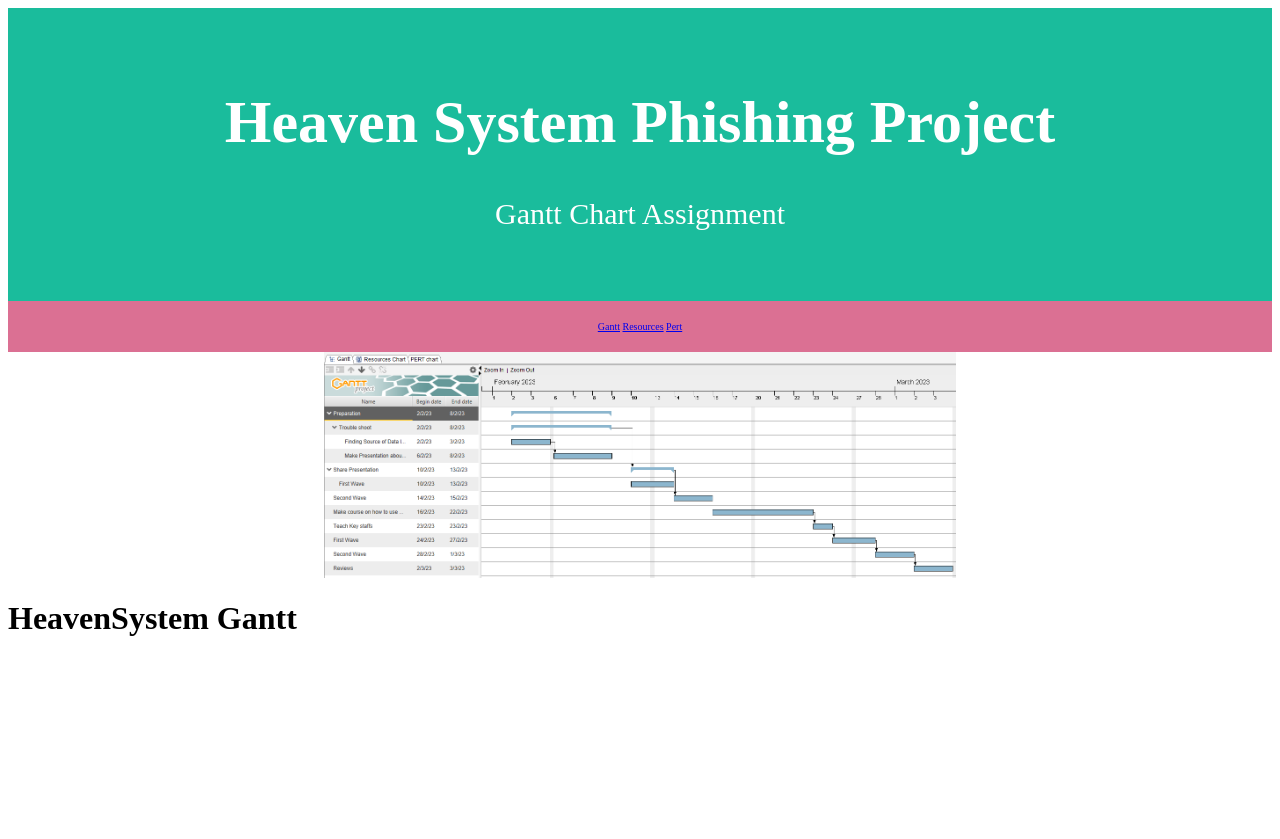
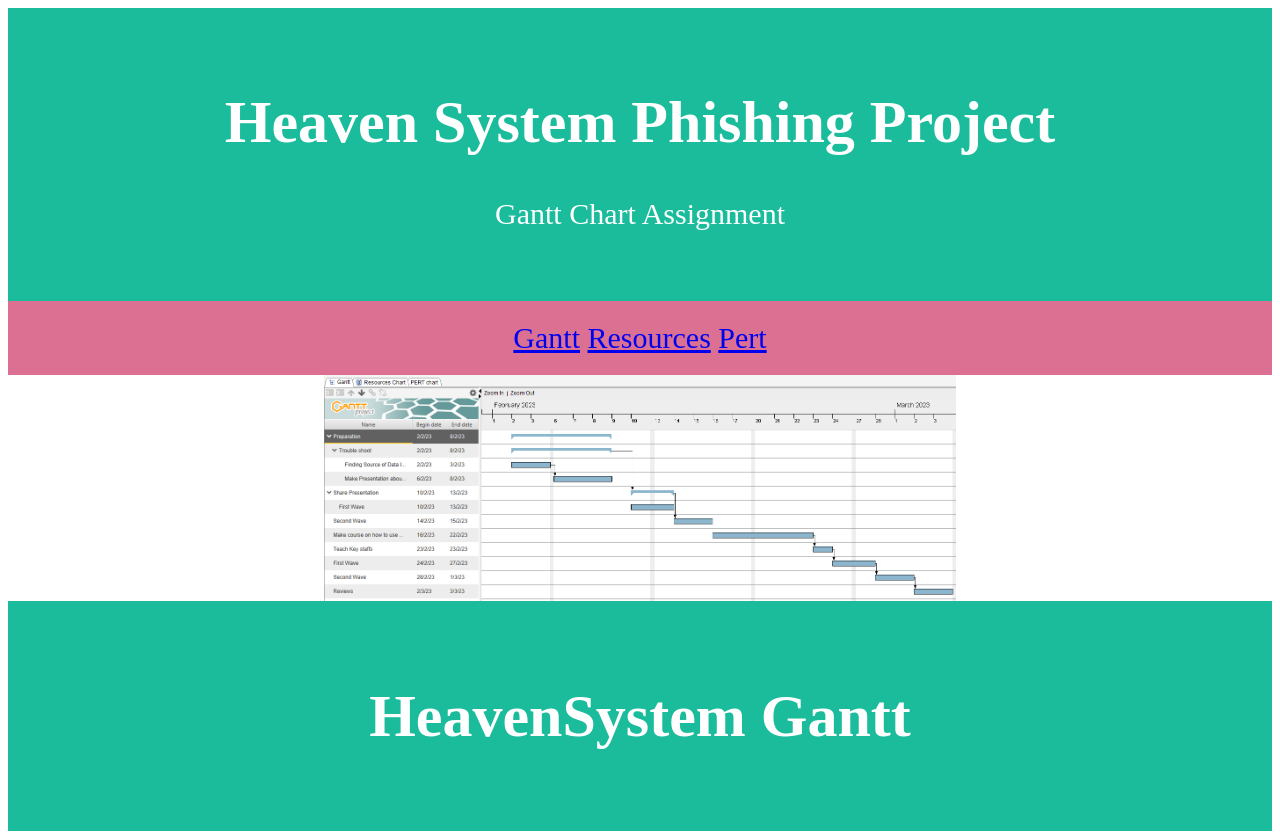
Before and after one commit to FakeSpec/gantt, a plain HTML site: page index.html in a window 1280 px wide. Before the commit the page ends 800 px from the top, so only its background shows below. Drawn offline with Linux system fonts and the light colour scheme.

Commit message:
Update mystyle.css

```diff
--- a/mystyle.css
+++ b/mystyle.css
@@ -11,7 +11,7 @@
     text-align: center;
     background: palevioletred;
     color: beige;
-    font-size: 10px;
+    font-size: 30px;
   }
 
   .center {
@@ -20,3 +20,11 @@
     margin-right: auto;
     width: 50%;
   }
+
+  .FooterA {
+    padding: 40px;
+    text-align: center;
+    background: #1abc9c;
+    color: white;
+    font-size: 30px;
+  }
```
